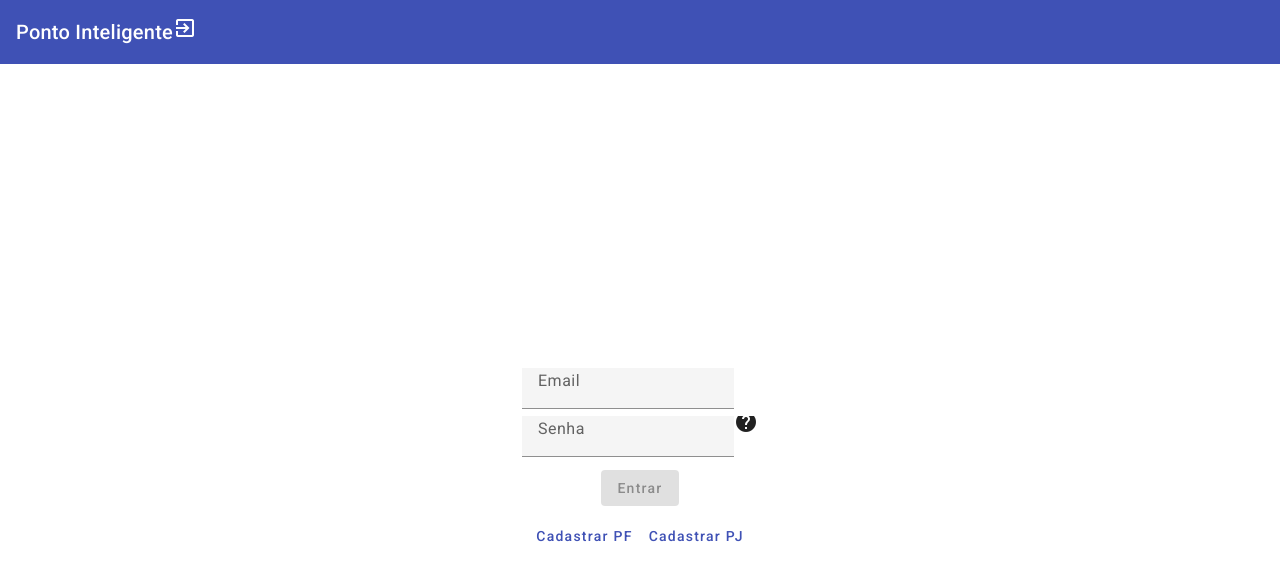
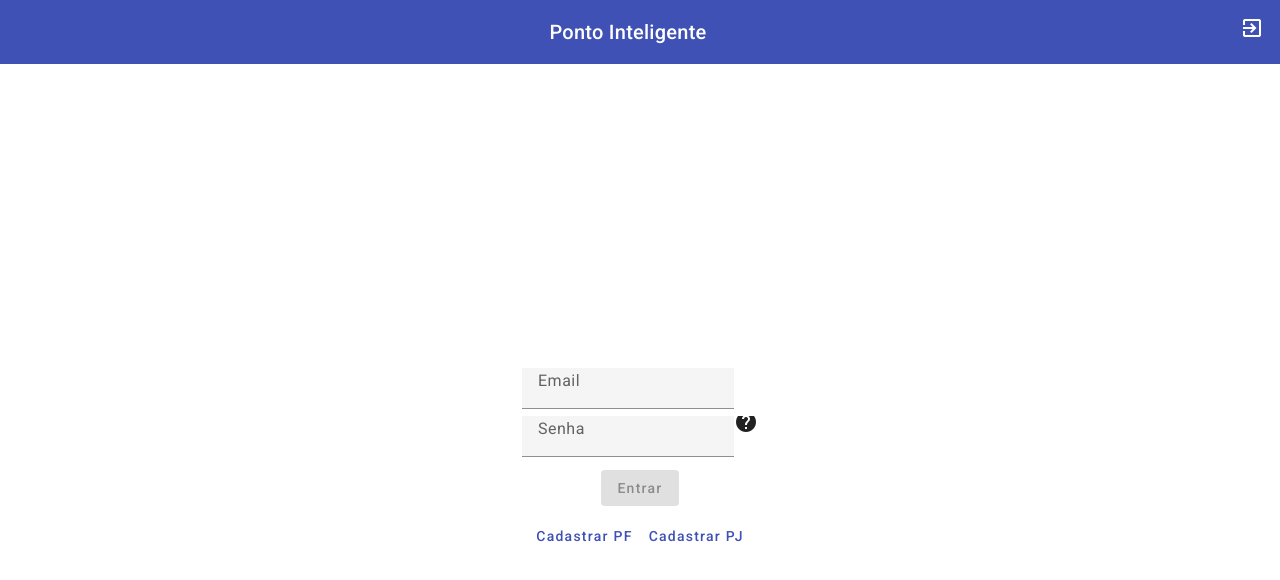
Before and after one commit to Leandro223/ControlePontoInteligenteAngular, an Angular app: page /login in a window 1280 px wide. Shown: the top 580 px of the page. Built offline with nearby package versions, Linux system fonts and the light colour scheme.

Commit message:
estilização do componente login

```diff
--- a/src/app/app.component.css
+++ b/src/app/app.component.css
@@ -0,0 +1,8 @@
+.toolbar-spacer{
+    flex: 1 1 auto;
+}
+
+mat-toolbar span:first-child {
+    text-align: center;
+    flex: 1;
+}
--- a/src/app/autenticacao/login/components/login/login.component.html
+++ b/src/app/autenticacao/login/components/login/login.component.html
@@ -34,12 +34,15 @@
         </mat-list-item>
 
 
+        <div class="error-section" *ngIf="form.get('email')?.errors && (form.get('email')?.touched && form.get('email')?.dirty) " class="error-message">
+            <mat-icon class="error-icon">error</mat-icon>
+            <span class="error-message">Email é obrigatório</span>
+        </div>
+
+
     </mat-list>
 
-    <div class="error-section" *ngIf="form.get('email')?.errors && (form.get('email')?.touched && form.get('email')?.dirty) " class="error-message">
-        <mat-icon class="error-icon">error</mat-icon>
-        <span class="error-message">Email é obrigatório</span>
-    </div>
+
 
 </form>
 
```
